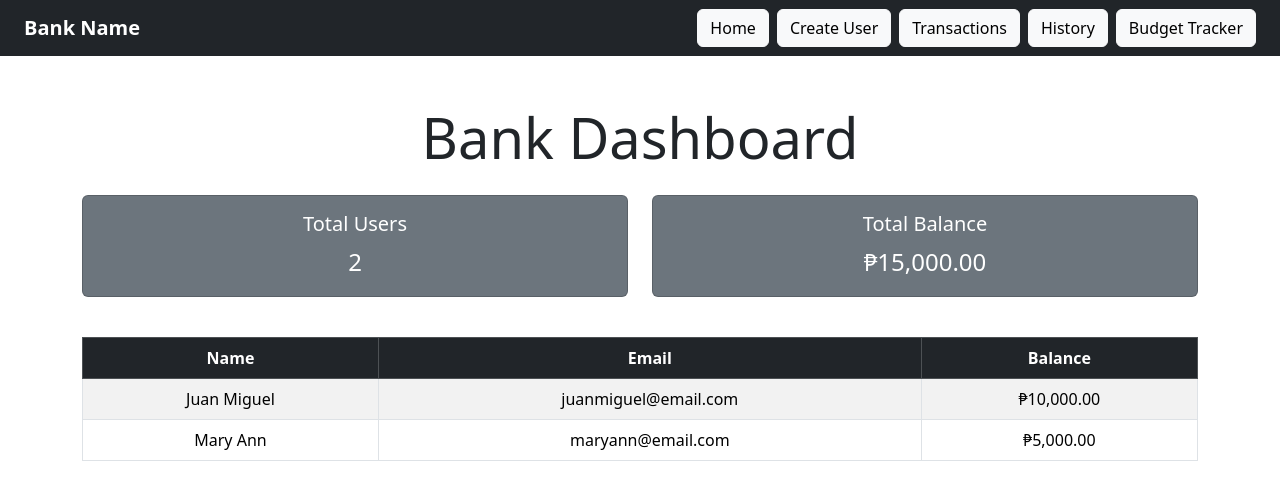
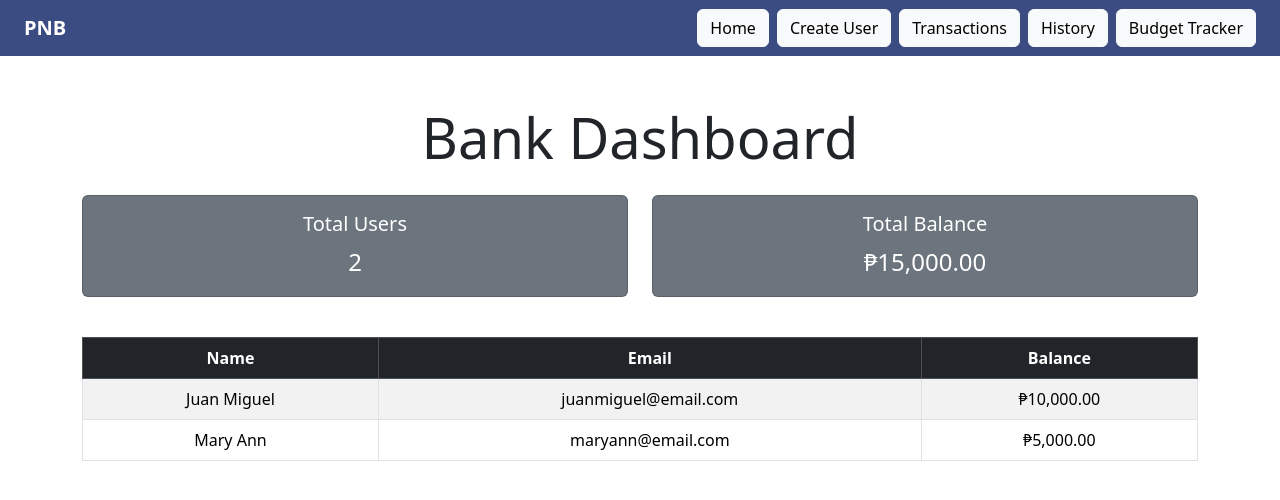
Before and after one commit to carlbrizuela/Banking-and-Budget-App, a React (Create React App) app: page / in a window 1280 px wide. Shown: the top 500 px of the page. Built offline with nearby package versions, Linux system fonts and the light colour scheme.

Commit message:
added Title

```diff
--- a/public/index.html
+++ b/public/index.html
@@ -24,7 +24,7 @@
       work correctly both with client-side routing and a non-root public URL.
       Learn how to configure a non-root public URL by running `npm run build`.
     -->
-    <title>React App</title>
+    <title>PNB</title>
   </head>
   <body>
     <noscript>You need to enable JavaScript to run this app.</noscript>
--- a/src/App.css
+++ b/src/App.css
@@ -110,3 +110,7 @@ table thead {
   padding:0;
   border-top: 1px solid white;
 }
+
+nav {
+  background-color: #3b4c83;
+}
--- a/src/App.js
+++ b/src/App.js
@@ -32,8 +32,8 @@ function App() {
 
   return (
     <div className="App">
-      <nav className="navbar navbar-expand-lg navbar-dark bg-dark px-4">
-        <span className="navbar-brand fw-bold">Bank Name</span>
+      <nav className="navbar navbar-expand-lg navbar-dark px-4">
+        <span className="navbar-brand fw-bold">PNB</span>
 
         <div className="collapse navbar-collapse">
           <ul className="navbar-nav ms-auto d-flex flex-row gap-2">
```
